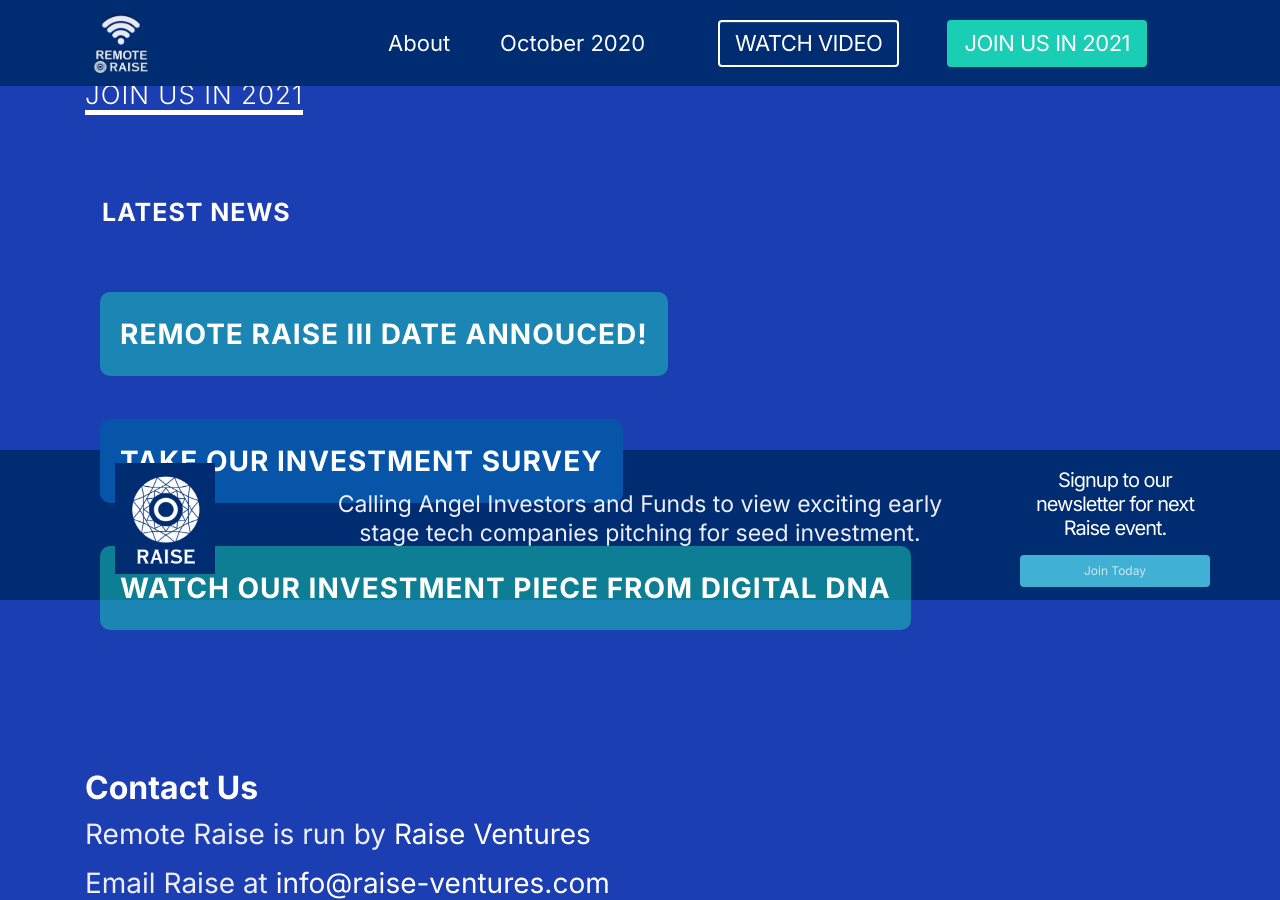
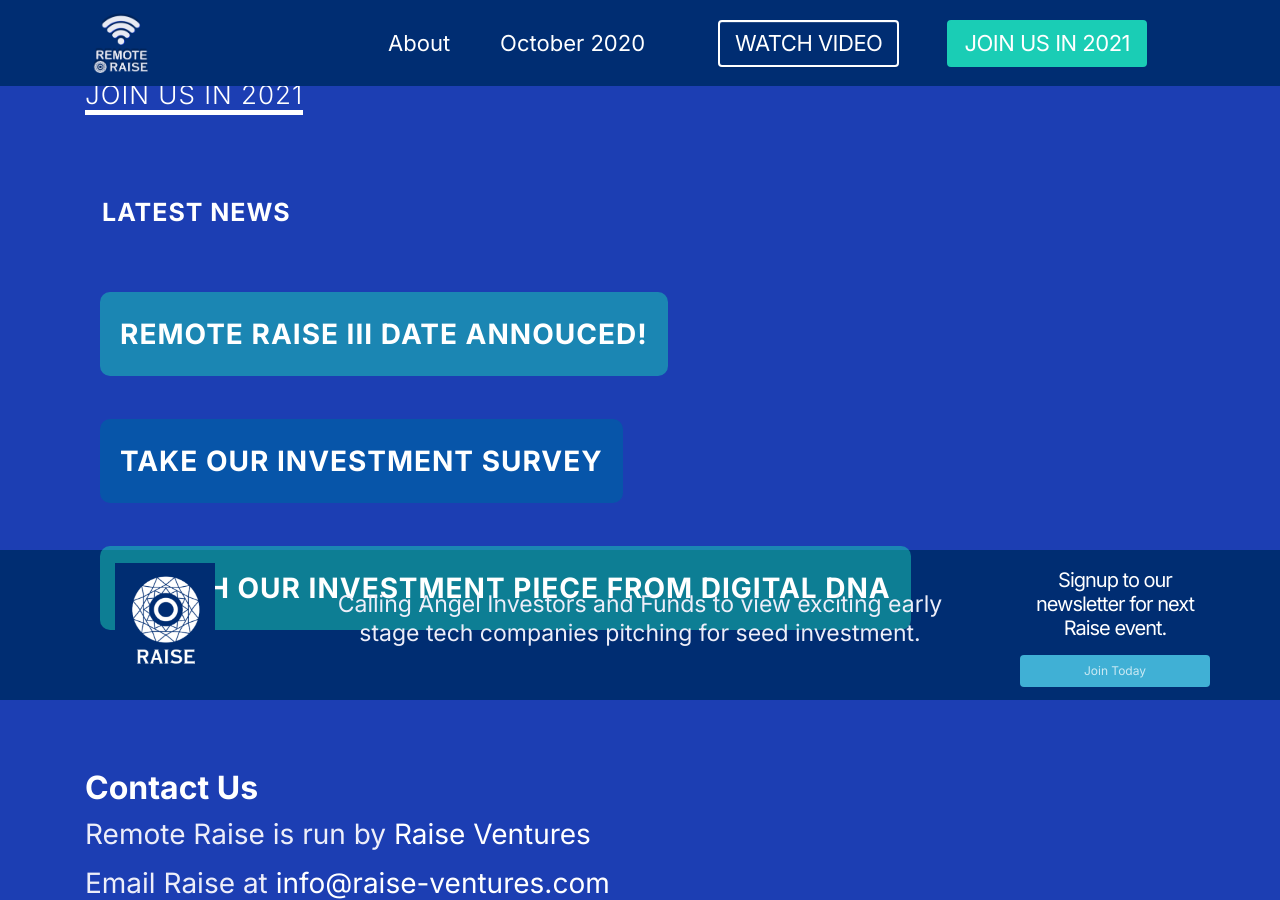
Before and after one commit to theshawe/remoteraise, a Jekyll site: the page built from index.html, in a window 1280 px wide and 900 px high, scrolled down 600 px. Built offline with Jekyll 4.4.1, drawn with Linux system fonts in a browser that asks for light colours; nearby versions of some CDN libraries; some web fonts are replaced.

Commit message:
updated footer

```diff
--- a/css/custom/home.scss
+++ b/css/custom/home.scss
@@ -229,7 +229,7 @@
     justify-content: center;
     align-content: center;
     flex-direction: column;
-    margin-top: 150px !important;
+    margin-top: 250px !important;
 }
 
 #sticky-footer h3 {
```
Also changed, not shown: 4 other files.
